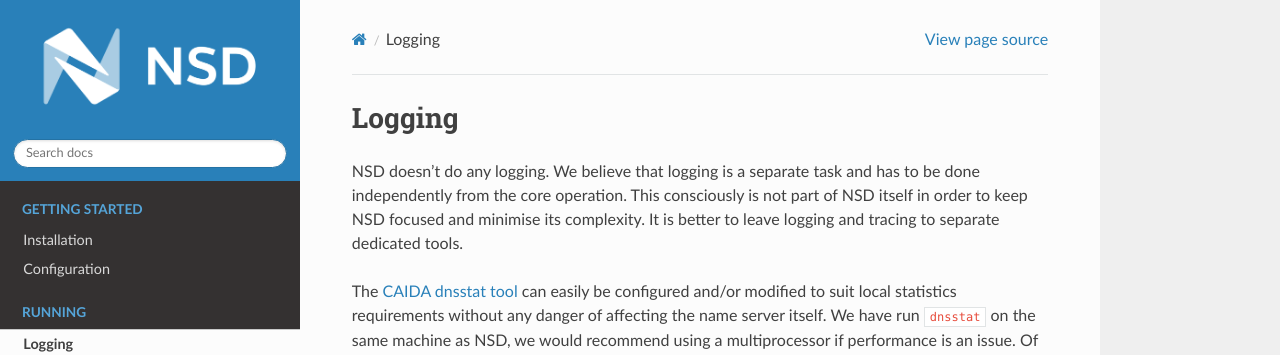
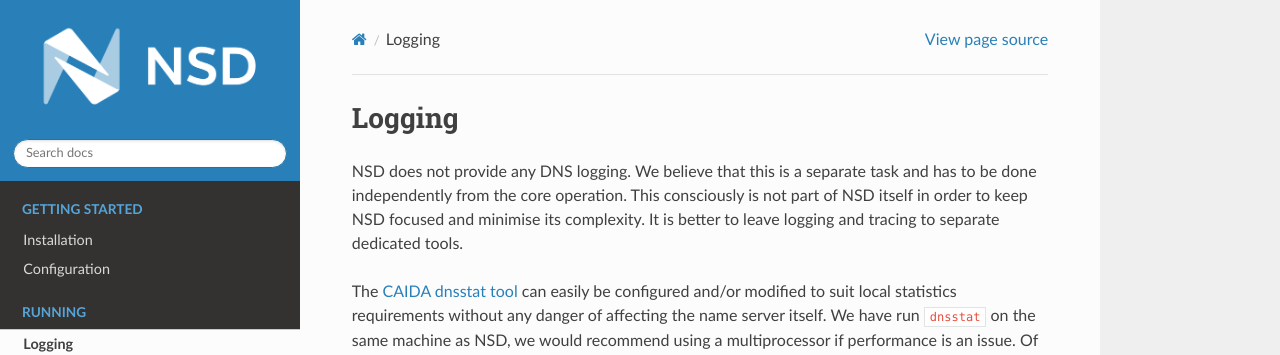
Before and after one commit to NLnetLabs/nsd-manual, a Sphinx documentation site: the page built from source/running/logging.rst, in a window 1280 px wide. Shown: the top 355 px of the page. Built offline with Sphinx 7.4.7 and the Read the Docs theme 2.0.0, drawn with Linux system fonts in a browser that asks for light colours.

Commit message:
Style tweaks

```diff
--- a/source/reference/log-diagnosis.rst
+++ b/source/reference/log-diagnosis.rst
@@ -8,12 +8,12 @@ entry). Some of these messages are covered here.
 
 Reload process ``<pid>`` failed with status ``<s>``, continuing with old database
     This log message indicates the reload process of NSD has failed for some
-    reason.  The reason can be anything from a missing database file to internal
+    reason.  This can be anything from a missing database file to internal
     errors.
 
 snipping off trailing partial part of ``<ixfr.db>``
-    The file ixfr.db contains only part of expected data.
-    The corruption is removed by snipping off the trailing part.
+    The file ixfr.db contains only part of expected data. The corruption is
+    removed by snipping off the trailing part.
 
 memory recyclebin holds ``<num>`` bytes
     This is printed for every reload. NSD allocates and deallocates memory to
--- a/source/running/logging.rst
+++ b/source/running/logging.rst
@@ -3,10 +3,10 @@
 Logging
 -------
 
-NSD doesn't do any logging. We believe that logging is a separate task and has
-to be done independently from the core operation. This consciously is not part
-of NSD itself in order to keep NSD focused and minimise its complexity. It is
-better to leave logging and tracing to separate dedicated tools.
+NSD does not provide any DNS logging. We believe that this is a separate task
+and has to be done independently from the core operation. This consciously is
+not part of NSD itself in order to keep NSD focused and minimise its complexity.
+It is better to leave logging and tracing to separate dedicated tools.
 
 The `CAIDA dnsstat tool <https://www.caida.org/catalog/software/dnsstat/>`_ can
 easily be configured and/or modified to suit local statistics requirements
```
Also changed, not shown: source/reference/configure-options.rst (+7 -8 lines), source/reference/grammar.rst (+4 -4 lines).
